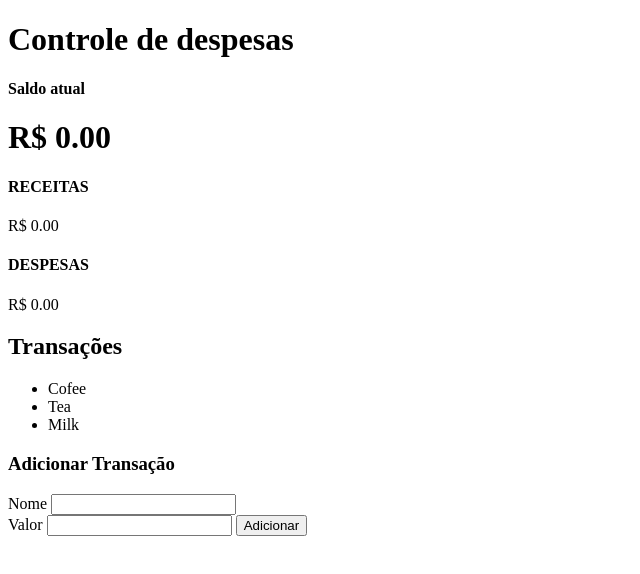
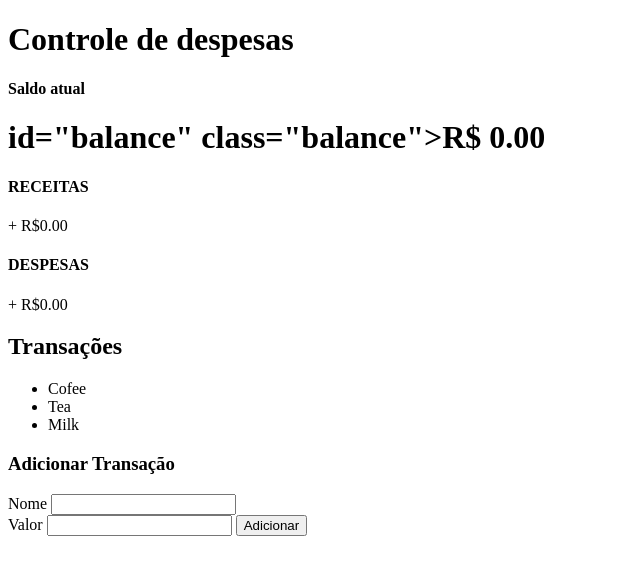
Before and after one commit to tiagoutpadel/app_financeiro, a plain HTML site: page index.html in a window 1280 px wide. Shown: the whole page, without its empty margins (0-640 px from the left). Drawn offline with Linux system fonts and the light colour scheme.

Commit message:
criado nova composição

```diff
--- a/index.html
+++ b/index.html
@@ -11,13 +11,14 @@
 
     <div class="conteiner">
           <h4>Saldo atual</h4>
-        <h1>R$ 0.00</h1>
+        <h1> id="balance" class="balance">R$ 0.00</h1>
         <div>
             <h4>RECEITAS</h4>
-            <p>R$ 0.00</p>
+                <p id="money-plus" class="money-plus">+ R$0.00</p>
 
             <h4>DESPESAS</h4>
-            <p>R$ 0.00</p>
+                <p id="money-minus" class="money-minus">+ R$0.00</p>
+
         </div>
     </div>
     <h2>Transações</h2>
```
